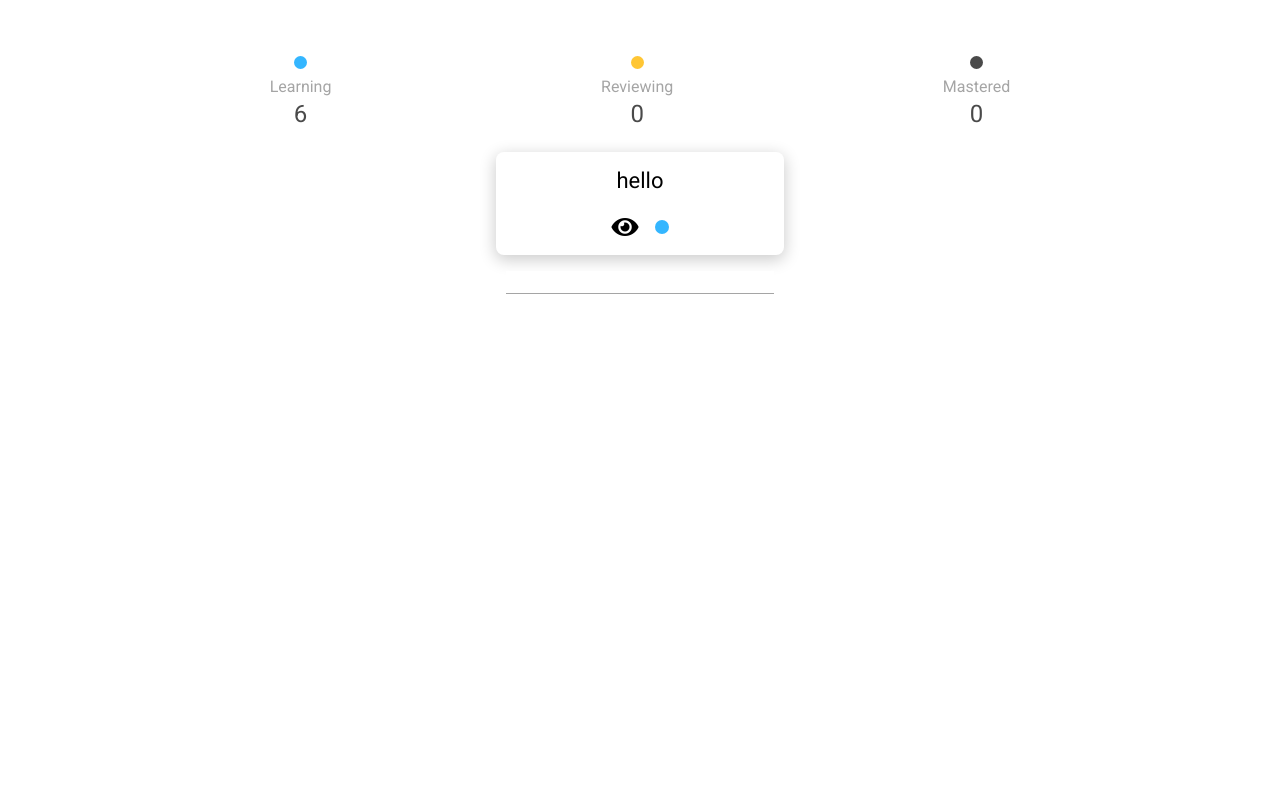
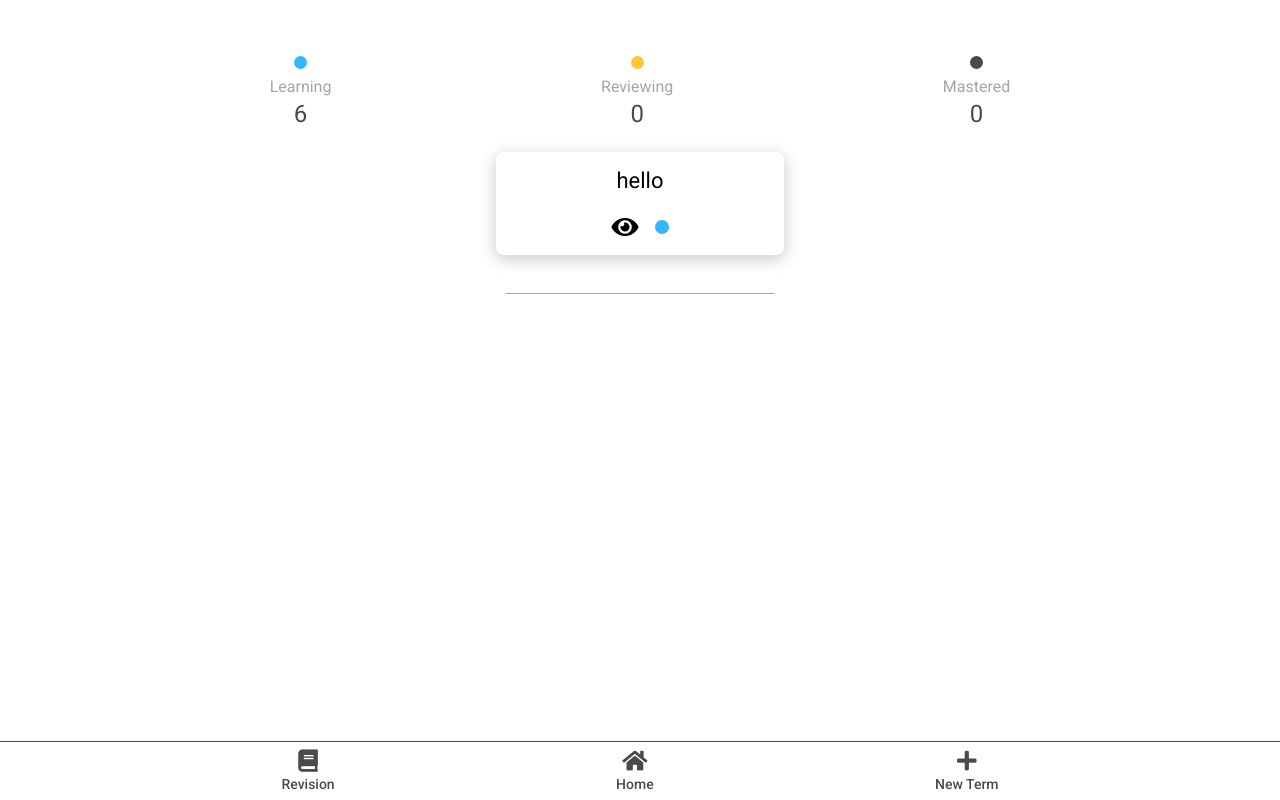
Before and after one commit to JeremyGillard/fluent-frontend, a Vue app: page / in a window 1280 px wide. Built offline with nearby package versions, Linux system fonts and the light colour scheme.

Commit message:
feat(navbar): navbar setup + style

```diff
--- a/src/App.vue
+++ b/src/App.vue
@@ -21,12 +21,14 @@
       @keyup.enter.exact="handleInput"
       :disabled="inputDisabled"
     />
+    <nav-bar />
   </main>
 </template>
 
 <script>
 import ListIndicators from './components/ListIndicators.vue';
 import FlashCard from './components/FlashCard.vue';
+import NavBar from './components/NavBar';
 import { getTerms } from './services/api';
 
 export default {
@@ -34,6 +36,7 @@ export default {
   components: {
     ListIndicators,
     FlashCard,
+    NavBar,
   },
   data() {
     return {
--- /dev/null
+++ b/src/components/NavBar.vue
@@ -0,0 +1,53 @@
+<template>
+  <nav>
+    <ul class="container">
+      <li class="nav-item">
+        <i class="fas fa-book"></i>
+        <p class="revision">Revision</p>
+      </li>
+      <li class="nav-item">
+        <i class="fas fa-home"></i>
+        <p class="revision">Home</p>
+      </li>
+      <li class="nav-item">
+        <i class="fas fa-plus"></i>
+        <p class="revision">New Term</p>
+      </li>
+    </ul>
+  </nav>
+</template>
+
+<script>
+export default {};
+</script>
+
+<style lang="scss" scoped>
+nav {
+  position: absolute;
+  bottom: 0;
+  left: 0;
+  right: 0;
+  border-top: 1px solid #4a4a4a;
+}
+.container {
+  width: 100%;
+  display: flex;
+  flex-flow: row nowrap;
+  justify-content: space-evenly;
+  align-items: center;
+  padding: 0.5rem 0;
+}
+.nav-item {
+  text-align: center;
+  & i {
+    font-size: 1.4rem;
+    color: #4a4a4a;
+  }
+  & p {
+    font-size: 0.875rem;
+    font-weight: 500;
+    color: #4a4a4a;
+    margin-top: 0.25rem;
+  }
+}
+</style>
```
